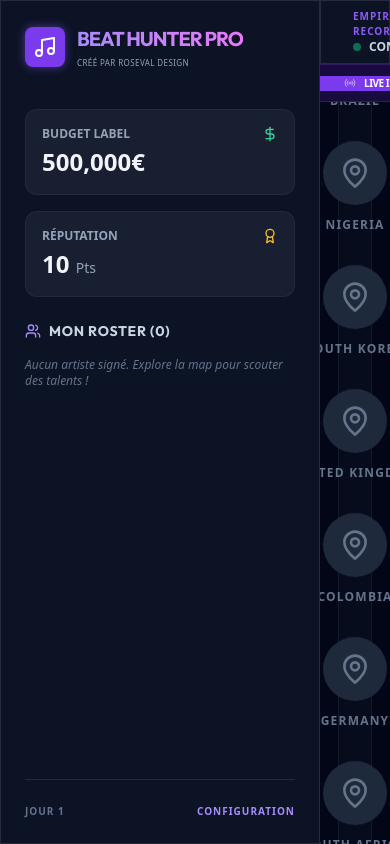
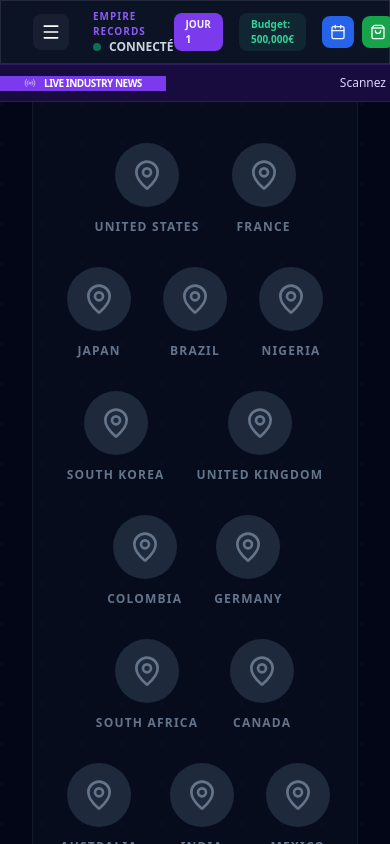
Before and after one commit to Majestic66/beat-hunter, a React (Vite) app: page / in a window 390 px wide. Both pictures are taken after a click on the button "LANCER LA CARRIÈRE". Built offline with nearby package versions, Linux system fonts and the light colour scheme.

Commit message:
Make NegotiationModal responsive: stack on small screens and adjust right column

```diff
--- a/App.tsx
+++ b/App.tsx
@@ -19,7 +19,7 @@ import CareerMode from './components/CareerMode';
 import { GameState, Talent, Release, GameEvent, Equipment, Achievement, Skill, SkillType, RivalLabel, Quest, WeatherEffect, CareerMilestone, MiniGameResult } from './types';
 import { generateTalentsForCountry, generateGlobalNews, generateRandomEvent, generateCollaboration, generateSpecialization, generateExtendedChatResponse, updateAllSACEMRevenues, ageArtists, calculateSACEMRevenue } from './services/geminiService';
 import { INITIAL_BUDGET, INITIAL_REPUTATION, ACHIEVEMENTS, MARKET_TRENDS } from './constants';
-import { Loader2, Music, Building2, Calendar, ShoppingBag, Zap, Gamepad2, Crown, Scroll, Cloud, Save, BarChart3, Trophy } from 'lucide-react';
+import { Loader2, Music, Building2, Calendar, ShoppingBag, Zap, Gamepad2, Crown, Scroll, Cloud, Save, BarChart3, Trophy, Menu, X } from 'lucide-react';
 
 const App: React.FC = () => {
   const [gameState, setGameState] = useState<GameState>({
@@ -121,6 +121,7 @@ const App: React.FC = () => {
 
   const [scoutingResults, setScoutingResults] = useState<Partial<Talent>[]>([]);
   const [isScouting, setIsScouting] = useState(false);
+  const [showSidebarMobile, setShowSidebarMobile] = useState(false);
   const [selectedCountry, setSelectedCountry] = useState<string | null>(null);
   const [activeNegotiation, setActiveNegotiation] = useState<Partial<Talent> | null>(null);
   const [managedArtistId, setManagedArtistId] = useState<string | null>(null);
@@ -536,15 +537,32 @@ const App: React.FC = () => {
   const currentManagedArtist = gameState.signedArtists.find(a => a.id === managedArtistId);
 
   return (
-    <div className="flex h-screen w-full bg-slate-950 text-slate-100 overflow-hidden font-sans">
-      <Sidebar
-        gameState={gameState}
-        onSelectArtist={(artist) => setManagedArtistId(artist.id)}
-      />
+    <div className="flex flex-col md:flex-row h-screen w-full bg-slate-950 text-slate-100 overflow-hidden font-sans">
+      {/* Desktop sidebar */}
+      <div className="hidden md:block">
+        <Sidebar
+          gameState={gameState}
+          onSelectArtist={(artist) => setManagedArtistId(artist.id)}
+        />
+      </div>
+
+      {/* Mobile sidebar overlay */}
+      {showSidebarMobile && (
+        <div className="fixed inset-0 z-50 md:hidden">
+          <div className="absolute inset-0 bg-black/50" onClick={() => setShowSidebarMobile(false)} />
+          <div className="absolute left-0 top-0 bottom-0 w-80 max-w-full">
+            <Sidebar gameState={gameState} onSelectArtist={(artist) => { setManagedArtistId(artist.id); setShowSidebarMobile(false); }} />
+          </div>
+        </div>
+      )}
 
       <main className="flex-1 relative flex flex-col h-full overflow-hidden">
         <div className="h-16 px-8 border-b border-white/10 flex items-center justify-between glass z-10 shrink-0">
           <div className="flex items-center gap-6">
+            {/* Mobile menu button */}
+            <button onClick={() => setShowSidebarMobile(true)} className="md:hidden p-2 bg-white/5 rounded-lg">
+              <Menu className="w-5 h-5 text-white" />
+            </button>
             <div className="flex flex-col">
               <span className="text-[10px] font-black text-violet-500 uppercase tracking-widest">{gameState.labelName}</span>
               <div className="flex items-center gap-2">
--- a/components/NegotiationModal.tsx
+++ b/components/NegotiationModal.tsx
@@ -83,7 +83,7 @@ const NegotiationModal: React.FC<NegotiationModalProps> = ({ talent, gameState,
 
   return (
     <div className="fixed inset-0 z-50 flex items-center justify-center p-4 bg-slate-950/80 backdrop-blur-md">
-      <div className="w-full max-w-4xl h-[85vh] glass rounded-[2.5rem] border border-white/10 overflow-hidden flex shadow-2xl">
+      <div className="w-full max-w-4xl h-[85vh] glass rounded-[2.5rem] border border-white/10 overflow-hidden flex flex-col md:flex-row shadow-2xl">
 
         <div className="flex-1 flex flex-col bg-slate-900/30">
           <div className="p-6 border-b border-white/10 flex justify-between items-center bg-slate-900/50">
@@ -160,7 +160,7 @@ const NegotiationModal: React.FC<NegotiationModalProps> = ({ talent, gameState,
           </div>
         </div>
 
-        <div className="w-80 bg-slate-900 border-l border-white/10 p-8 flex flex-col gap-6 overflow-y-auto max-h-full">
+        <div className="w-full md:w-80 bg-slate-900 p-6 md:p-8 flex flex-col gap-6 overflow-y-auto max-h-[40vh] md:max-h-full md:border-l md:border-white/10">
           <h2 className="text-xl font-bold text-white tracking-tight uppercase">Termes du Contrat</h2>
 
           <div className="space-y-6">
```
